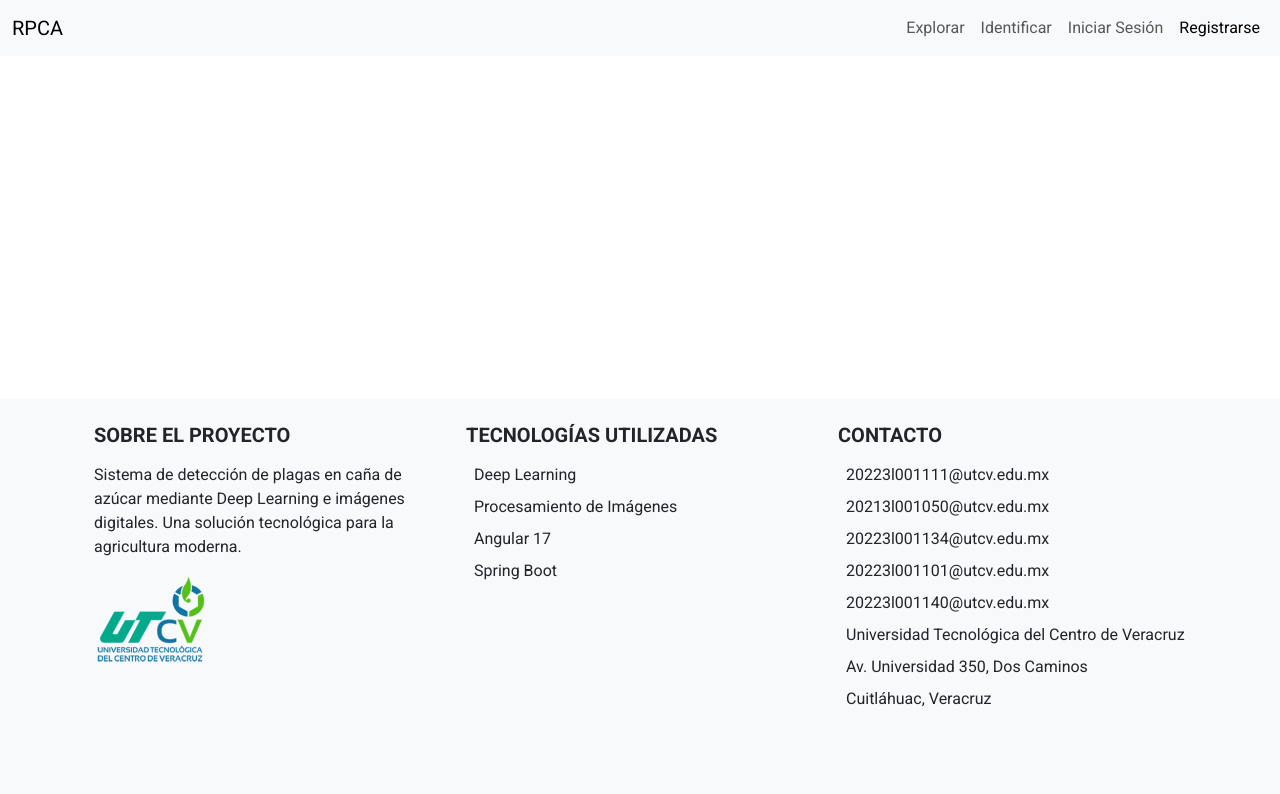
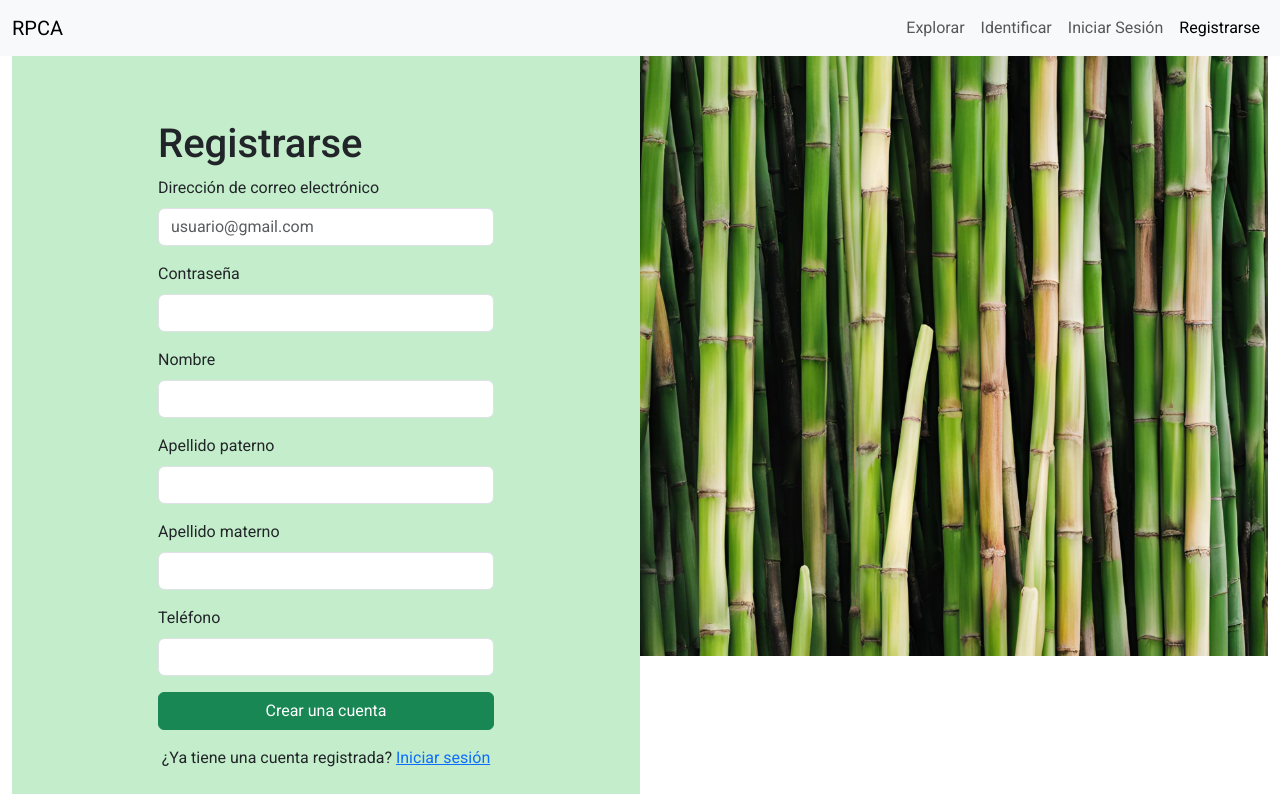
Before and after one commit to wirisoft/SugarCaneRecognitionWeb, an Angular app: page /landing/register-cana in a window 1280 px wide. Shown: the top 794 px of the page. Built offline with nearby package versions, Linux system fonts and the light colour scheme.

Commit message:
add login and register

```diff
--- a/src/app/landing/components/nav-bar-cana/nav-bar-cana.component.html
+++ b/src/app/landing/components/nav-bar-cana/nav-bar-cana.component.html
@@ -1,6 +1,6 @@
 <nav class="navbar navbar-expand-lg bg-body-tertiary">
   <div class="container-fluid">
-    <a class="navbar-brand" href="/">RPCA</a>
+    <a class="navbar-brand" href="/landing/home-cana">RPCA</a>
     <button class="navbar-toggler" type="button" data-bs-toggle="collapse" data-bs-target="#navbarSupportedContent" aria-controls="navbarSupportedContent" aria-expanded="false" aria-label="Toggle navigation">
       <span class="navbar-toggler-icon"></span>
     </button>
--- a/src/app/landing/login-cana/login-cana.component.css
+++ b/src/app/landing/login-cana/login-cana.component.css
@@ -0,0 +1,102 @@
+:host {
+    display: block;
+    min-height: 100vh;
+    background-color: white;
+  }
+
+  .container-fluid {
+    height: 100vh;
+    padding: 0;
+  }
+
+  .row {
+    height: 100%;
+    margin: 0;
+  }
+
+  .login-section {
+    background-color: #C4EECB;
+    display: flex;
+    align-items: center;
+    justify-content: center;
+    padding: 2rem;
+  }
+
+  .login-form-container {
+    width: 100%;
+    max-width: 400px;
+    padding: 2rem;
+  }
+
+  .login-title {
+    color: #1b5e20;
+    font-size: 1.75rem;
+    margin-bottom: 2rem;
+    font-weight: 500;
+  }
+
+  .form-label {
+    color: #333;
+    font-weight: 400;
+    margin-bottom: 0.5rem;
+  }
+
+  .form-control {
+    border: 1px solid #ced4da;
+    padding: 0.75rem;
+    border-radius: 4px;
+  }
+
+  .form-control:focus {
+    border-color: #2e7d32;
+    box-shadow: 0 0 0 0.2rem rgba(46, 125, 50, 0.25);
+  }
+
+  .btn-success {
+    background-color: #1b5e20;
+    border: none;
+    padding: 0.75rem;
+    font-size: 1rem;
+    margin-top: 1.5rem;
+    margin-bottom: 1.5rem;
+    border-radius: 4px;
+  }
+
+  .btn-success:hover {
+    background-color: #164a19;
+  }
+
+  .bamboo-section {
+    height: 100%;
+    padding: 0;
+  }
+
+  .bamboo-image {
+    width: 100%;
+    height: 100%;
+    background-image: url('/assets/images/cana1.jpg');
+    background-position: center;
+    background-repeat: no-repeat;
+    background-size: cover;
+    border-left: 4px solid #1b5e20;
+  }
+
+  .text-center a {
+    color: #1b5e20;
+    text-decoration: none;
+    font-weight: 500;
+  }
+
+  .text-center a:hover {
+    text-decoration: underline;
+  }
+
+  @media (max-width: 768px) {
+    .login-form-container {
+      padding: 1rem;
+    }
+
+    .bamboo-section {
+      height: 300px;
+    }
+  }
--- a/src/app/landing/login-cana/login-cana.component.html
+++ b/src/app/landing/login-cana/login-cana.component.html
@@ -1,5 +1,47 @@
 <app-nav-bar-cana></app-nav-bar-cana>
 
-<h1>hola mundo</h1>
+<div class="container-fluid">
+  <div class="row">
+    <div class="col-12 col-md-6 login-section">
+      <div class="login-form-container">
+        <h1 class="login-title">Iniciar Sesión</h1>
+
+        <form (ngSubmit)="onSubmit()">
+          <div class="mb-3">
+            <label class="form-label">Dirección de correo electrónico</label>
+            <input
+              type="email"
+              class="form-control"
+              placeholder="usuario@gmail.com"
+              [(ngModel)]="loginData.email"
+              name="email">
+          </div>
+
+          <div class="mb-3">
+            <label class="form-label">Contraseña</label>
+            <input
+              type="password"
+              class="form-control"
+              [(ngModel)]="loginData.password"
+              name="password">
+          </div>
+
+          <button type="submit" class="btn btn-success w-100">
+            Iniciar sesión
+          </button>
+
+          <div class="text-center">
+            <span>¿No tiene cuenta registrada? </span>
+            <a href="/landing/register-cana">Crear una cuenta</a>
+          </div>
+        </form>
+      </div>
+    </div>
+
+    <div class="col-12 col-md-6 bamboo-section">
+      <div class="bamboo-image"></div>
+    </div>
+  </div>
+</div>
 
 <app-footer-cana></app-footer-cana>
--- a/src/app/landing/login-cana/login-cana.component.ts
+++ b/src/app/landing/login-cana/login-cana.component.ts
@@ -1,14 +1,26 @@
 import { Component } from '@angular/core';
 import { NavBarCanaComponent } from '../components/nav-bar-cana/nav-bar-cana.component';
 import { FooterCanaComponent } from '../components/footer-cana/footer-cana.component';
+import { CommonModule } from '@angular/common';
+import { FormsModule } from '@angular/forms';
 
 @Component({
   selector: 'app-login-cana',
   standalone: true,
-  imports: [NavBarCanaComponent, FooterCanaComponent],
+  imports: [NavBarCanaComponent, FooterCanaComponent,
+    FormsModule,
+    CommonModule],
   templateUrl: './login-cana.component.html',
   styleUrl: './login-cana.component.css'
 })
 export class LoginCanaComponent {
+  loginData = {
+    email: '',
+    password: ''
+  };
+
+  onSubmit() {
+    console.log('Login attempt with:', this.loginData);
+  }
 
 }
--- a/src/app/landing/register-cana/register-cana.component.css
+++ b/src/app/landing/register-cana/register-cana.component.css
@@ -1,68 +1,65 @@
-.alert ul {
-    list-style: none;
-    padding-left: 0;
+:host {
+  display: block;
+  background-color: white;
 }
 
-  .alert ul li {
-    margin-bottom: 0.5rem;
+.main-container {
+  padding: 2rem;  /* Esto crea el espacio alrededor de todo el contenido */
+  min-height: calc(100vh - 60px); /* Ajusta según la altura de tu navbar */
+  margin-bottom: 40px; /* Espacio antes del footer */
 }
 
-  .image-box {
-    aspect-ratio: 1;
-    background: repeating-cased-pattern(
-      45deg,
-      #f0f0f0 0px,
-      #f0f0f0 10px,
-      #fafafa 10px,
-      #fafafa 20px
-    );
-    border: 2px dashed #ddd;
-    border-radius: 8px;
-    position: relative;
-    cursor: pointer;
-    transition: all 0.3s ease;
-    margin-bottom: 1rem;
+.content-wrapper {
+  background-color: white;
+  border-radius: 8px;  /* Bordes redondeados */
+  overflow: hidden;    /* Para que los bordes redondeados funcionen */
+  box-shadow: 0 0 15px rgba(0, 0, 0, 0.1);  /* Sombra sutil */
 }
 
-  .image-box:hover {
-    border-color: #aaa;
+.row {
+  margin: 0;
 }
 
-  .image-box.has-image {
-    border: none;
-    background: none;
-  }
-
-  .preview-image {
-    width: 100%;
-    height: 100%;
-    object-fit: cover;
-    border-radius: 8px;
-  }
-
-  .remove-btn {
-    position: absolute;
-    top: -10px;
-    right: -10px;
-    width: 24px;
-    height: 24px;
-    border-radius: 50%;
-    background: #dc3545;
-    color: white;
-    border: none;
-    cursor: pointer;
+.register-section {
+  background-color: #C4EECB;
   display: flex;
   align-items: center;
   justify-content: center;
-    font-size: 18px;
-    padding: 0;
-    line-height: 1;
+  padding: 2rem;
 }
 
-  .remove-btn:hover {
-    background: #c82333;
+.register-form-container {
+  width: 100%;
+  max-width: 400px;
+  padding: 2rem;
 }
 
-  .btn-outline-secondary {
-    border-width: 2px;
+/* ... resto de tus estilos ... */
+
+.bamboo-section {
+  height: 600px;  /* Altura fija para la sección de la imagen */
+  padding: 0;
+  position: relative;  /* Para el posicionamiento de la imagen */
 }
+
+.bamboo-image {
+  position: absolute;
+  top: 0;
+  left: 0;
+  width: 100%;
+  height: 100%;
+  background-image: url('/assets/images/cana1.jpg');
+  background-position: center;
+  background-repeat: no-repeat;
+  background-size: cover;
+}
+
+@media (max-width: 768px) {
+  .main-container {
+    padding: 1rem;  /* Menos padding en móviles */
+  }
+
+  .bamboo-section {
+    height: 300px;  /* Altura más pequeña en móviles */
+  }
+}
--- a/src/app/landing/register-cana/register-cana.component.html
+++ b/src/app/landing/register-cana/register-cana.component.html
@@ -1,4 +1,83 @@
 <app-nav-bar-cana></app-nav-bar-cana>
 
+<div class="container-fluid">
+  <div class="row">
+    <div class="col-12 col-md-6 register-section">
+      <div class="register-form-container">
+        <h1 class="register-title">Registrarse</h1>
+
+        <form (ngSubmit)="onSubmit()">
+          <div class="mb-3">
+            <label class="form-label">Dirección de correo electrónico</label>
+            <input
+              type="email"
+              class="form-control"
+              placeholder="usuario@gmail.com"
+              [(ngModel)]="registerData.email"
+              name="email">
+          </div>
+
+          <div class="mb-3">
+            <label class="form-label">Contraseña</label>
+            <input
+              type="password"
+              class="form-control"
+              [(ngModel)]="registerData.password"
+              name="password">
+          </div>
+
+          <div class="mb-3">
+            <label class="form-label">Nombre</label>
+            <input
+              type="text"
+              class="form-control"
+              [(ngModel)]="registerData.nombre"
+              name="nombre">
+          </div>
+
+          <div class="mb-3">
+            <label class="form-label">Apellido paterno</label>
+            <input
+              type="text"
+              class="form-control"
+              [(ngModel)]="registerData.apellidoPaterno"
+              name="apellidoPaterno">
+          </div>
+
+          <div class="mb-3">
+            <label class="form-label">Apellido materno</label>
+            <input
+              type="text"
+              class="form-control"
+              [(ngModel)]="registerData.apellidoMaterno"
+              name="apellidoMaterno">
+          </div>
+
+          <div class="mb-3">
+            <label class="form-label">Teléfono</label>
+            <input
+              type="tel"
+              class="form-control"
+              [(ngModel)]="registerData.telefono"
+              name="telefono">
+          </div>
+
+          <button type="submit" class="btn btn-success w-100">
+            Crear una cuenta
+          </button>
+
+          <div class="text-center mt-3">
+            <span>¿Ya tiene una cuenta registrada? </span>
+            <a href="#">Iniciar sesión</a>
+          </div>
+        </form>
+      </div>
+    </div>
+
+    <div class="col-12 col-md-6 bamboo-section">
+      <div class="bamboo-image"></div>
+    </div>
+  </div>
+</div>
 
 <app-footer-cana></app-footer-cana>
--- a/src/app/landing/register-cana/register-cana.component.ts
+++ b/src/app/landing/register-cana/register-cana.component.ts
@@ -2,14 +2,28 @@ import { Component } from '@angular/core';
 import { NavBarCanaComponent } from '../components/nav-bar-cana/nav-bar-cana.component';
 import { FooterCanaComponent } from '../components/footer-cana/footer-cana.component';
 import { CommonModule } from '@angular/common';
+import { FormsModule } from '@angular/forms';
 
 @Component({
   selector: 'app-register-cana',
   standalone: true,
-  imports: [NavBarCanaComponent, FooterCanaComponent, CommonModule],
+  imports: [NavBarCanaComponent, FooterCanaComponent, CommonModule,
+    FormsModule],
   templateUrl: './register-cana.component.html',
   styleUrl: './register-cana.component.css'
 })
 export class RegisterCanaComponent {
+  registerData = {
+    email: '',
+    password: '',
+    nombre: '',
+    apellidoPaterno: '',
+    apellidoMaterno: '',
+    telefono: ''
+  };
+
+  onSubmit() {
+    console.log('Register attempt with:', this.registerData);
+  }
 
 }
```
Also changed, not shown: src/assets/images/cana1.jpg (added). Lines whose indentation alone changed are shown as unchanged.
